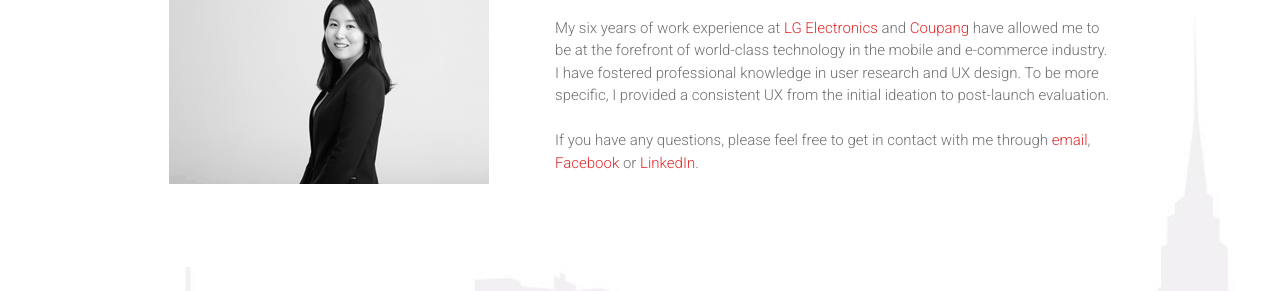
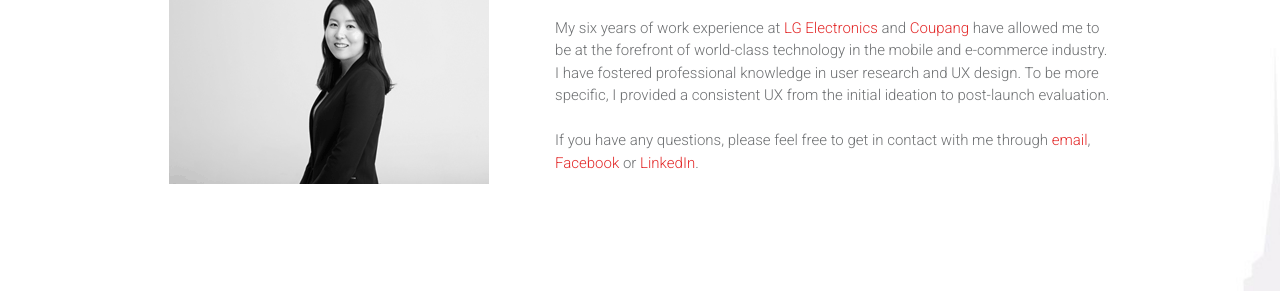
Before and after one commit to iamrei/Portfolio, a plain HTML site: page About.html in a window 1280 px wide. Shown: the part 215-506 px from the top of the page. Drawn offline with Linux system fonts and the light colour scheme.

Commit message:
배경이미지 위치 조정 (아이패드용 화면 에러 수정)

```diff
--- a/About.html
+++ b/About.html
@@ -28,22 +28,25 @@
     <style>
     body {
         background-image: url("images/bg0.jpg");
-        max-width: auto;
-        max-height: 100%;
         background-repeat: no-repeat;
-
-        background-size: 100%;
-        background-position: 50% 50%;
-        background-position: center top;
+        background-attachment: fixed;
+        background-position: top;
         background-size: cover;
-}
+        -webkit-background-size: cover;
+        -moz-background-size: cover;
+        -o-background-size: cover;
+        height: 100%;
+        width: 100%;
+        background-position: center center;
+        background-repeat: no-repeat;
+        }
   </style>
   </head>
   <body>
 
   <header id="fh5co-header" >
     <nav class="navbar navbar-default" >
-    <div class="container">
+
     <div class="row">
     <div class="col-md-10 col-md-offset-1">
     <div class="navbar-header">
```
